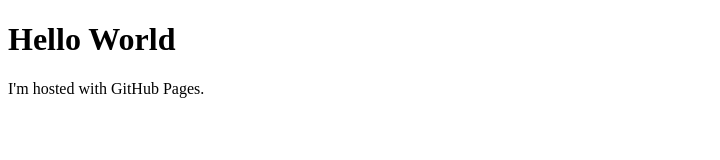
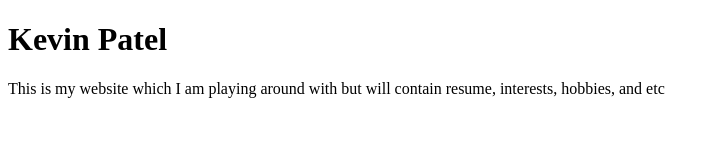
Before and after one commit to KevinP4531/KevinPatelWebsite, a plain HTML site: page index.html in a window 1280 px wide. Shown: the whole page, without its empty margins (0-720 px from the left). Drawn offline with Linux system fonts and the light colour scheme.

Commit message:
update index.html -2
Update 2

```diff
--- a/index.html
+++ b/index.html
@@ -1,7 +1,7 @@
 <!DOCTYPE html>
 <html>
 <body>
-<h1>Hello World</h1>
-<p>I'm hosted with GitHub Pages.</p>
+<h1>Kevin Patel</h1>
+<p>This is my website which I am playing around with but will contain resume, interests, hobbies, and etc</p>
 </body>
 </html>
```
